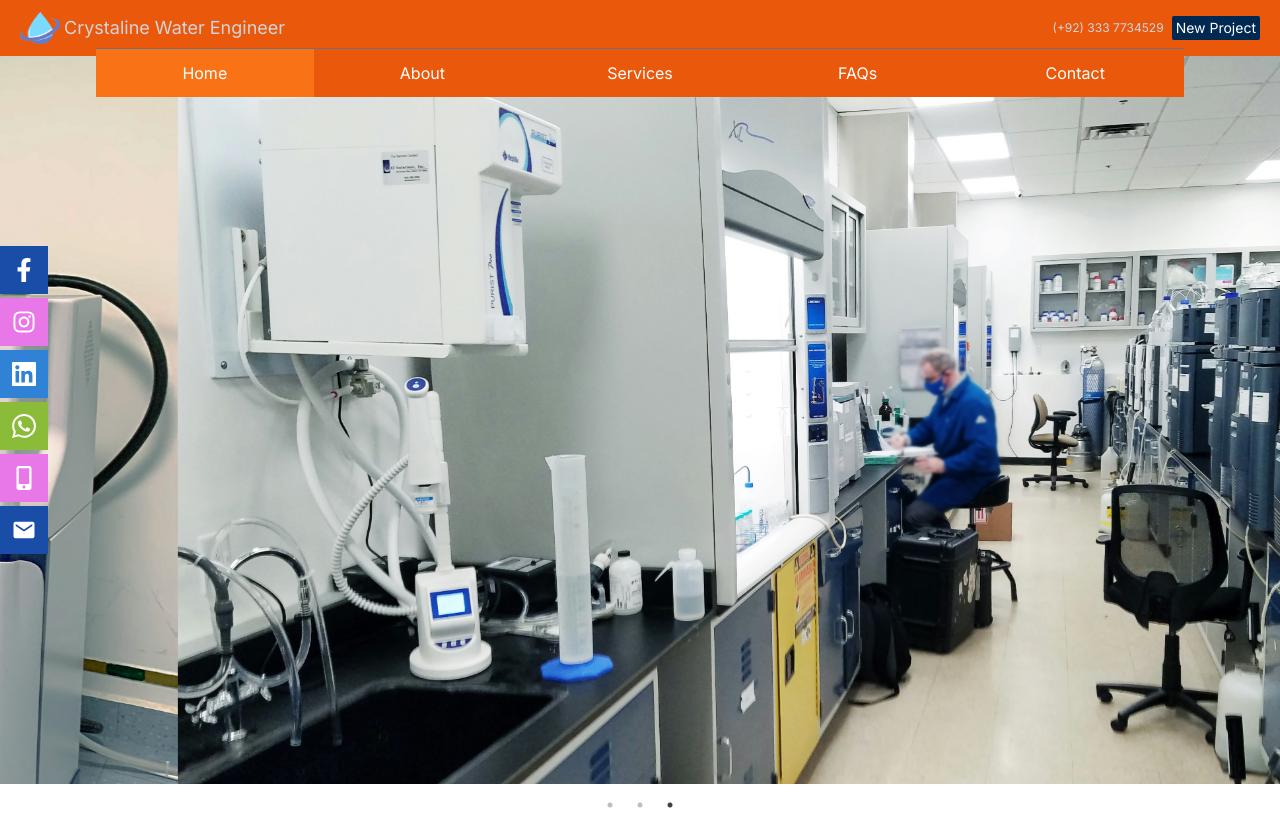
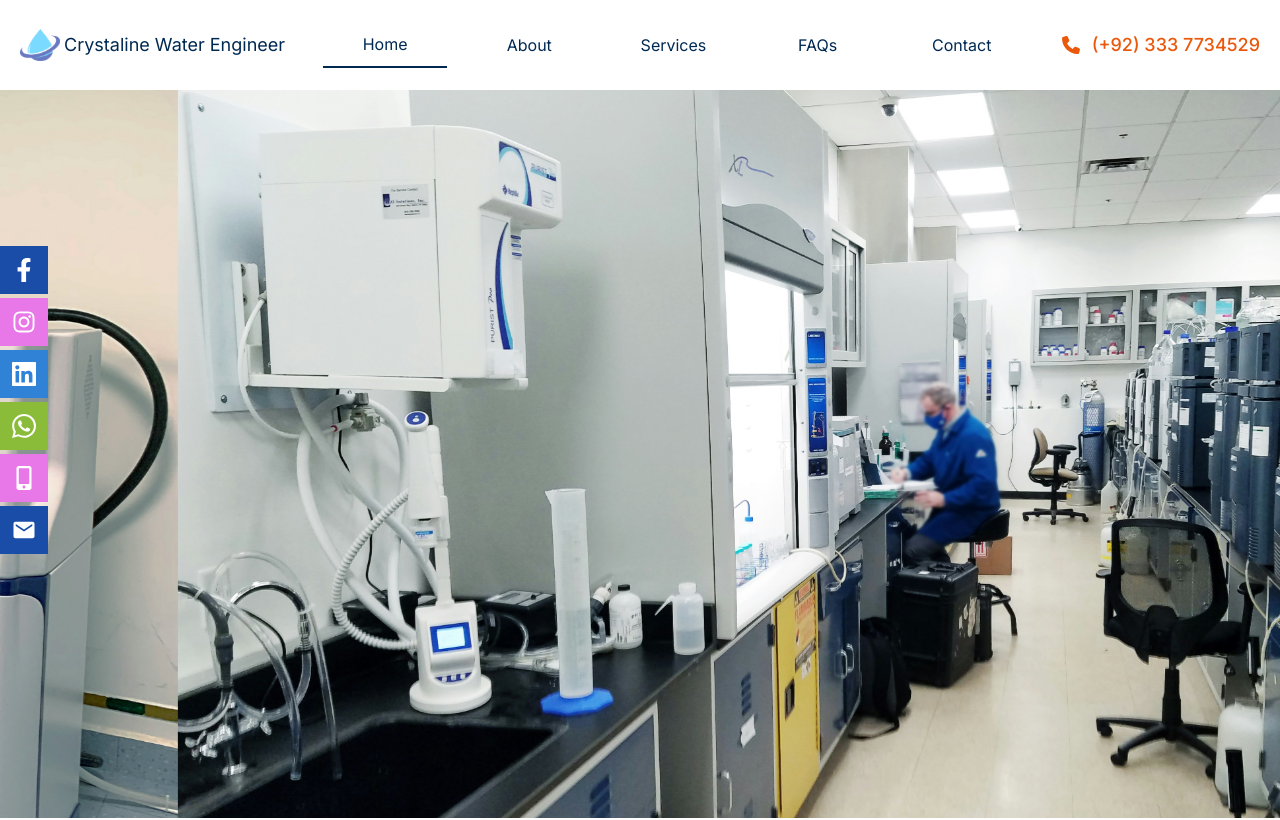
Before and after one commit to mafaqahmed/crytalline-water-engineer, a Next.js app: page / in a window 1280 px wide. Shown: the top 820 px of the page. Built offline with nearby package versions, Linux system fonts and the light colour scheme.

Commit message:
Updated Navbar styling

```diff
--- a/src/app/components/Navbar.tsx
+++ b/src/app/components/Navbar.tsx
@@ -4,17 +4,20 @@ import Link from "next/link";
 import { usePathname } from "next/navigation";
 
 import { IoMdMenu } from "react-icons/io";
+import { FaPhone } from "react-icons/fa6";
 
 import constants from "../contants";
 import Main from "./Main";
+
+import styles from "../styles/Navbar.module.css"; // Import your CSS module
 
 const Navbar = () => {
   const pathname = usePathname();
   return (
     <>
       <nav className="relative">
-        <div className="bg-primary flex items-center justify-between sm:block px-5 py-3">
-          <div className="text-gray-300 text-sm flex flex-col sm:flex-row items-center sm:justify-between">
+        <div className="bg-white flex items-center justify-between md:block px-5 py-3">
+          <div className="text-secondary text-sm flex flex-col md:flex-row items-center md:justify-between gap-2 md:gap-7">
             <div className="flex gap-1 items-center">
               <Image
                 src="/images/logo.png"
@@ -23,34 +26,59 @@ const Navbar = () => {
                 width={40}
                 height={100}
               />
-              <div className="text-md mobile-sm:text-lg">
+              <div className="text-md sm-lg:text-lg">
                 Crystaline Water Engineer
               </div>
             </div>
-            <div className="flex gap-2 items-center">
+            <div className="hidden md:block flex-1">
+              <ul
+                className={`flex list-none items-center mx-0 ${styles.navbar}`}
+              >
+                {constants.routes.map((route) => (
+                  <li
+                    key={route.label}
+                    className={`flex-grow hover:text-gray-500 basis-10 text-md sm-lg:text-[1rem] ${
+                      pathname === route.link
+                        ? "border-b-2 border-secondary"
+                        : ""
+                    }`}
+                  >
+                    <Link
+                      className="block py-3 w-full text-center"
+                      href={route.link}
+                    >
+                      {route.label}
+                    </Link>
+                  </li>
+                ))}
+              </ul>
+            </div>
+            <div>
               <Link
                 href={`tel:${constants.metadata.businessPhone}`}
                 target="_blank"
-                className="text-xs hover:underline"
+                className="text-primary text-md sm-lg:text-lg font-medium hover:underline flex items-center gap-3"
               >
-                {constants.metadata.businessPhone}
+                <span>
+                  <FaPhone />
+                </span>
+                <span>{constants.metadata.businessPhone}</span>
               </Link>
-              <button className="bg-secondary text-white rounded-sm cursor-pointer px-1 py-[2px] hover:bg-ternary ease-in-out hidden sm:block">
-                New Project
-              </button>
             </div>
           </div>
 
           {/* Mobile Navbar */}
-          <div className="sm:hidden">
+          <div className="md:hidden">
             <Main Icon={IoMdMenu}>
-              <div className="bg-black rounded-md w-56 h-auto">
-                <ul className="list-none  px-5 mt-2 py-3 text-sm">
+              <div className="bg-secondary rounded-md w-56 h-auto">
+                <ul
+                  className={`flex flex-col list-none px-5 mt-2 py-3 text-sm text-center`}
+                >
                   {constants.routes.map((route) => (
                     <li key={route.label}>
                       <Link
                         className={`block p-2 rounded-sm ${
-                          pathname === route.link ? "bg-orange-500" : ""
+                          pathname === route.link ? "bg-primary" : ""
                         }`}
                         href={route.link}
                       >
@@ -60,32 +88,9 @@ const Navbar = () => {
                     </li>
                   ))}
                 </ul>
-                <button className="bg-secondary text-white w-[83%] mx-5 mb-2 rounded-sm cursor-pointer px-1 py-[2px] hover:bg-ternary ease-in-out">
-                  New Project
-                </button>
               </div>
             </Main>
           </div>
-        </div>
-        {/* Full Size Navbar */}
-        <div className="bg-primary w-[85%] hidden sm:block absolute left-1/2 transform -translate-x-1/2 top-12 border-t border-t-gray-500 z-10">
-          <ul className="flex list-none items-center mx-0">
-            {constants.routes.map((route) => (
-              <li
-                key={route.label}
-                className={`flex-grow hover:bg-orange-300 basis-10 ease-in-out duration-300 ${
-                  pathname === route.link ? "bg-orange-500" : ""
-                }`}
-              >
-                <Link
-                  className="block py-3 w-full text-center"
-                  href={route.link}
-                >
-                  {route.label}
-                </Link>
-              </li>
-            ))}
-          </ul>
         </div>
       </nav>
     </>
--- /dev/null
+++ b/src/app/styles/Navbar.module.css
@@ -0,0 +1,31 @@
+/* Navbar styles */
+.navbar {
+  padding: 10px 0;
+  text-align: center;
+}
+
+.navbar li {
+  display: inline-block;
+  margin: 0 10px;
+}
+
+.navbar a {
+  text-decoration: none;
+  position: relative;
+}
+
+/* Border bottom animation */
+.navbar a::after {
+  content: "";
+  position: absolute;
+  left: 0;
+  bottom: -2px; /* Adjust this value according to your design */
+  height: 2px; /* Border height */
+  width: 0;
+  background-color: #333;
+  transition: width 0.3s ease;
+}
+
+.navbar a:hover::after {
+  width: 100%;
+}
```
